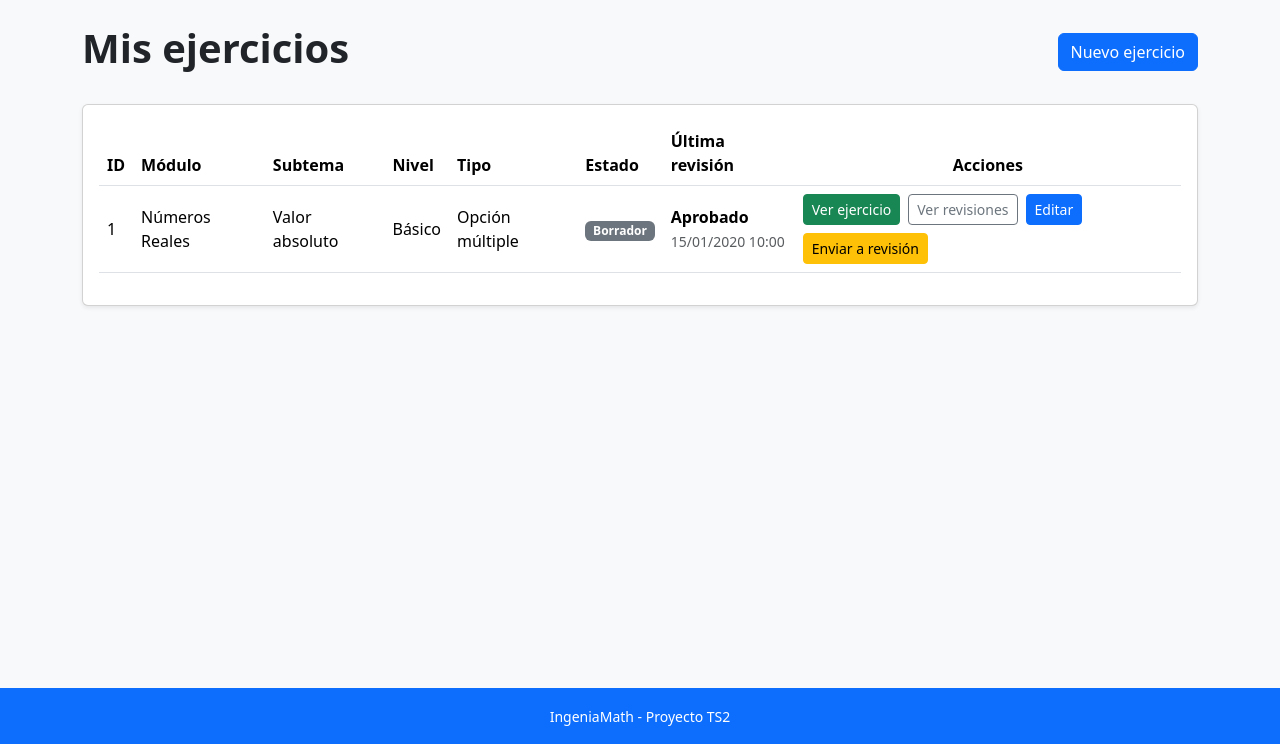
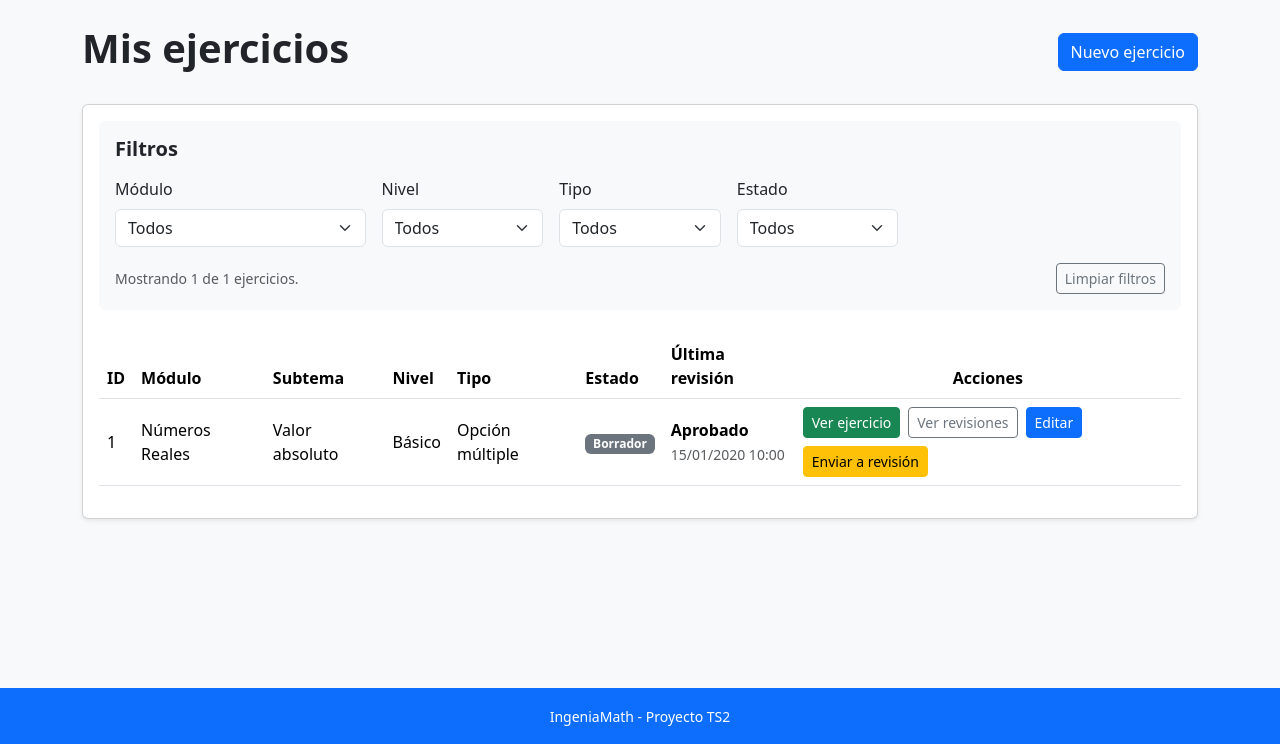
Before and after one commit to dxRony/IngeniaMath, a Laravel app: page /tutor/exercises in a window 1280 px wide. Shown: the part 56-800 px from the top of the page. Run offline with Laravel 12, Linux system fonts and the light colour scheme; a user stored in the database is signed in; data comes from the database, SQL or seed files in the repository; tables that the repository leaves empty hold one stand-in row (values such as "Sample post"); parts of the project's set-up code (start-up, migrations or seed data) failed here and were passed over.

Commit message:
fix: errores menores

```diff
--- a/app/Services/Tutor/ExerciseService.php
+++ b/app/Services/Tutor/ExerciseService.php
@@ -218,11 +218,25 @@ class ExerciseService
             return (string)($request->correct_answer ?? '');
         }
         return match ($type->name) {
-            //obteniendo respuesta vf o completar espacios del ejercicio
+            //obteniendo respuesta vf o completar espacios del ejercicio u opcion multiple
+            'Opción múltiple' => $this->resolveMultipleChoiceCorrectAnswer($request),
             'Verdadero/Falso' => (string)$request->true_false_answer,
             'Completar espacios' => implode('|', array_map('trim', $request->blank_answers ?? [])),
             default => (string)$request->correct_answer,
         };
+    }
+
+    private function resolveMultipleChoiceCorrectAnswer(Request $request): string
+    {
+        //obteniendo opcion correcta de las multiples
+        $correctOptionIndex = $request->correct_option;
+        $options = $request->options ?? [];
+        //si no se encuentra se devuelve nada
+        if ($correctOptionIndex === null || !isset($options[$correctOptionIndex])) {
+            return '';
+        }
+        //retornando el texto de la opcion correcta
+        return trim((string) ($options[$correctOptionIndex]['option_text'] ?? ''));
     }
 
     private function syncRelatedExercises(Exercise $exercise, array $relatedIds): void
--- a/resources/views/tutor/exercises/index.blade.php
+++ b/resources/views/tutor/exercises/index.blade.php
@@ -28,8 +28,65 @@
             @if($exercises->isEmpty())
                 <p class="mb-0">Aún no has creado ejercicios.</p>
             @else
+                <div class="card mb-4 border-0 bg-light">
+                    <div class="card-body">
+                        <h5 class="fw-bold mb-3">Filtros</h5>
+
+                        <div class="row g-3">
+                            <div class="col-md-3">
+                                <label class="form-label">Módulo</label>
+                                <select id="filter-topic" class="form-select">
+                                    <option value="">Todos</option>
+                                    @foreach($exercises->pluck('subtopic.topic.name')->unique()->sort() as $topicName)
+                                        <option value="{{ $topicName }}">{{ $topicName }}</option>
+                                    @endforeach
+                                </select>
+                            </div>
+
+                            <div class="col-md-2">
+                                <label class="form-label">Nivel</label>
+                                <select id="filter-level" class="form-select">
+                                    <option value="">Todos</option>
+                                    @foreach($exercises->pluck('level.name')->unique()->sort() as $levelName)
+                                        <option value="{{ $levelName }}">{{ $levelName }}</option>
+                                    @endforeach
+                                </select>
+                            </div>
+
+                            <div class="col-md-2">
+                                <label class="form-label">Tipo</label>
+                                <select id="filter-type" class="form-select">
+                                    <option value="">Todos</option>
+                                    @foreach($exercises->pluck('type.name')->unique()->sort() as $typeName)
+                                        <option value="{{ $typeName }}">{{ $typeName }}</option>
+                                    @endforeach
+                                </select>
+                            </div>
+
+                            <div class="col-md-2">
+                                <label class="form-label">Estado</label>
+                                <select id="filter-status" class="form-select">
+                                    <option value="">Todos</option>
+                                    @foreach($exercises->pluck('status.name')->unique()->sort() as $statusName)
+                                        <option value="{{ $statusName }}">{{ $statusName }}</option>
+                                    @endforeach
+                                </select>
+                            </div>
+                        </div>
+
+                        <div class="d-flex justify-content-between align-items-center mt-3">
+                            <small class="text-muted">
+                                Mostrando <span id="visible-count">{{ $exercises->count() }}</span> de {{ $exercises->count() }} ejercicios.
+                            </small>
+
+                            <button type="button" id="clear-filters" class="btn btn-sm btn-outline-secondary">
+                                Limpiar filtros
+                            </button>
+                        </div>
+                    </div>
+                </div>
                 <div class="table-responsive">
-                    <table class="table align-middle">
+                    <table class="table align-middle" id="exercises-table">
                         <thead>
                         <tr>
                             <th>ID</th>
@@ -47,7 +104,13 @@
                             @php
                                 $latestReview = $exercise->reviews->sortByDesc('reviewed_at')->first();
                             @endphp
-                            <tr>
+                            <tr
+                                class="exercise-row"
+                                data-topic="{{ $exercise->subtopic->topic->name }}"
+                                data-level="{{ $exercise->level->name }}"
+                                data-type="{{ $exercise->type->name }}"
+                                data-status="{{ $exercise->status->name }}"
+                            >
                                 <td>{{ $exercise->id }}</td>
                                 <td>{{ $exercise->subtopic->topic->name }}</td>
                                 <td>{{ $exercise->subtopic->name }}</td>
@@ -107,8 +170,60 @@
                         @endforeach
                         </tbody>
                     </table>
+                    <div id="no-results-message" class="alert alert-info d-none mt-3">
+                        No se encontraron ejercicios con los filtros seleccionados.
+                    </div>
                 </div>
             @endif
         </div>
     </div>
+    <script>
+        document.addEventListener('DOMContentLoaded', function () {
+            const filters = {
+                topic: document.getElementById('filter-topic'),
+                level: document.getElementById('filter-level'),
+                type: document.getElementById('filter-type'),
+                status: document.getElementById('filter-status'),
+            };
+
+            const rows = document.querySelectorAll('.exercise-row');
+            const visibleCount = document.getElementById('visible-count');
+            const clearButton = document.getElementById('clear-filters');
+            const noResultsMessage = document.getElementById('no-results-message');
+
+            function applyFilters() {
+                let count = 0;
+
+                rows.forEach(row => {
+                    const matchesTopic = !filters.topic.value || row.dataset.topic === filters.topic.value;
+                    const matchesLevel = !filters.level.value || row.dataset.level === filters.level.value;
+                    const matchesType = !filters.type.value || row.dataset.type === filters.type.value;
+                    const matchesStatus = !filters.status.value || row.dataset.status === filters.status.value;
+
+                    const isVisible = matchesTopic  && matchesLevel && matchesType && matchesStatus;
+
+                    row.classList.toggle('d-none', !isVisible);
+
+                    if (isVisible) {
+                        count++;
+                    }
+                });
+
+                visibleCount.textContent = count;
+                noResultsMessage.classList.toggle('d-none', count > 0);
+            }
+
+            Object.values(filters).forEach(select => {
+                select.addEventListener('change', applyFilters);
+            });
+
+            clearButton.addEventListener('click', function () {
+                Object.values(filters).forEach(select => {
+                    select.value = '';
+                });
+
+                applyFilters();
+            });
+        });
+    </script>
 @endsection
```
Also changed, not shown: app/Services/Student/PracticeService.php (+17 -1 lines).
